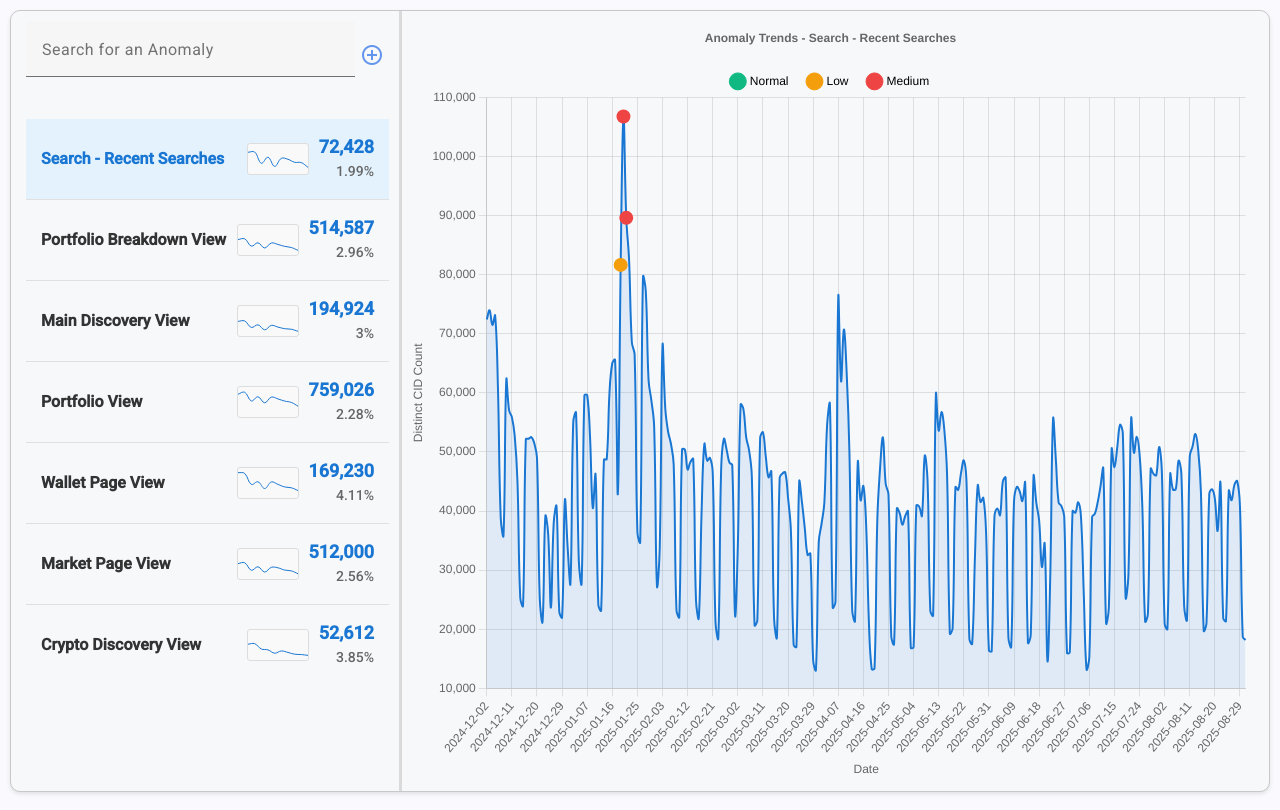
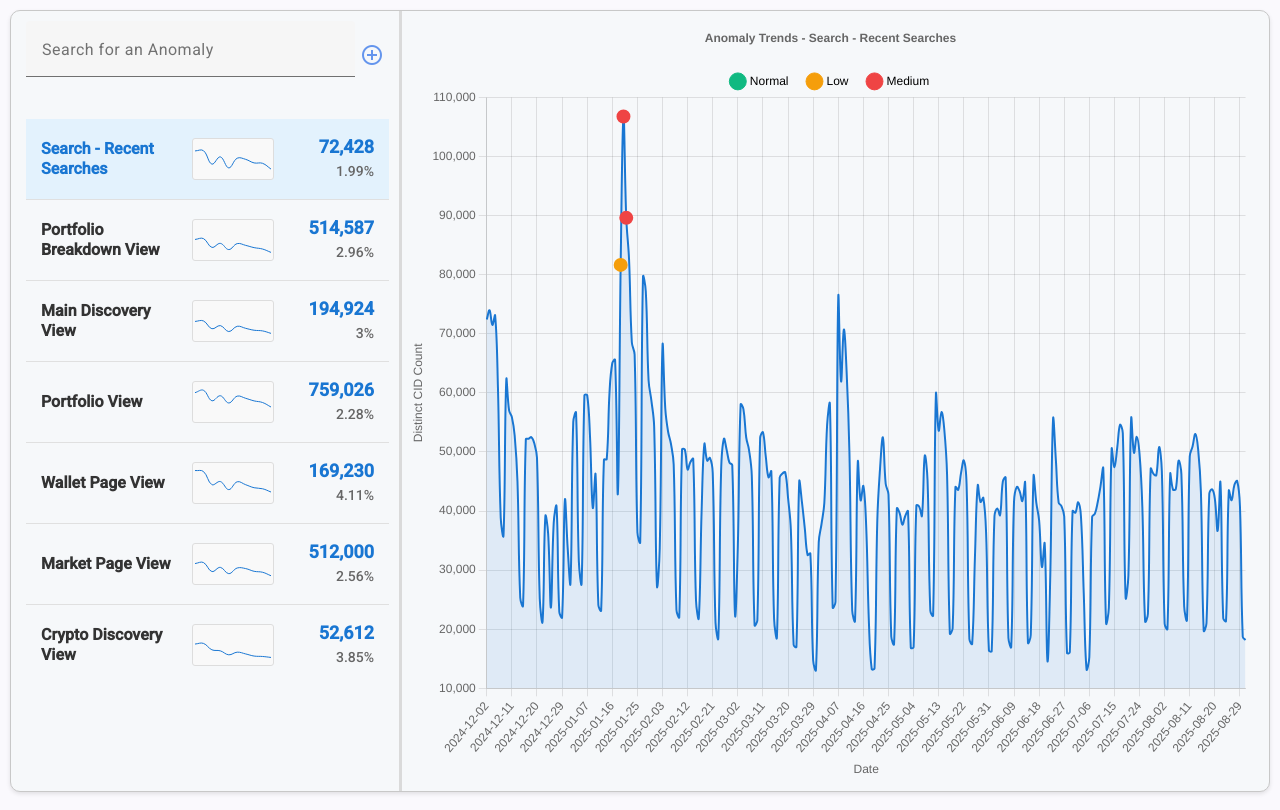
Before and after one commit to giorgibe-tr/anomaly, an Angular app in the folder anomaly-app/: page /main in a window 1280 px wide. Built offline with nearby package versions, Linux system fonts and the light colour scheme.

Commit message:
mini chart style added

```diff
--- a/anomaly-app/src/app/pages/main/main.html
+++ b/anomaly-app/src/app/pages/main/main.html
@@ -21,7 +21,7 @@
                  <div class="list-item-content">
                      <span class="list-item-name">{{ item.name }}</span>
                      <div class="mini-chart">
-                         <canvas [id]="'miniChart' + item.id" width="60" height="30"></canvas>
+                         <canvas [id]="'miniChart' + item.id" width="80" height="40"></canvas>
                      </div>
                      <div class="list-item-numbers">
                          <span class="first-number">{{ item.firstNumber | number }}</span>
--- a/anomaly-app/src/app/pages/main/main.less
+++ b/anomaly-app/src/app/pages/main/main.less
@@ -148,15 +148,18 @@
      }
 
      .mini-chart {
-         width: 60px;
-         height: 30px;
+         width: 80px;
+         height: 40px;
          border: 1px solid #ddd;
          border-radius: 3px;
          background: #f9f9f9;
+         margin-right: 10px;
+         position: relative;
 
          canvas {
-             width: 100%;
-             height: 100%;
+             width: 80px !important;
+             height: 40px !important;
+             display: block;
          }
      }
 
@@ -165,6 +168,7 @@
          flex-direction: column;
          align-items: flex-end;
          gap: 4px;
+         min-width: 80px;
      }
 
      .first-number {
--- a/anomaly-app/src/app/pages/main/main.ts
+++ b/anomaly-app/src/app/pages/main/main.ts
@@ -492,6 +492,8 @@ export class Main implements OnInit, AfterViewInit {
             const finalData = everyThirdData.slice(0, 10); // Limit to 10 points max
             const values = finalData.map(d => d.distinct_CID_count);
 
+            console.log(`Mini chart for ${item.name}: ${values.length} points, values:`, values.slice(0, 3));
+
             // Create simple mini chart
             new Chart(ctx, {
               type: 'line',
@@ -509,6 +511,7 @@ export class Main implements OnInit, AfterViewInit {
               },
               options: {
                 responsive: false,
+                maintainAspectRatio: false,
                 plugins: {
                   legend: { display: false },
                   tooltip: { enabled: false }
@@ -521,6 +524,9 @@ export class Main implements OnInit, AfterViewInit {
                   line: {
                     borderWidth: 1.5
                   }
+                },
+                layout: {
+                  padding: 2
                 }
               }
             });
```
